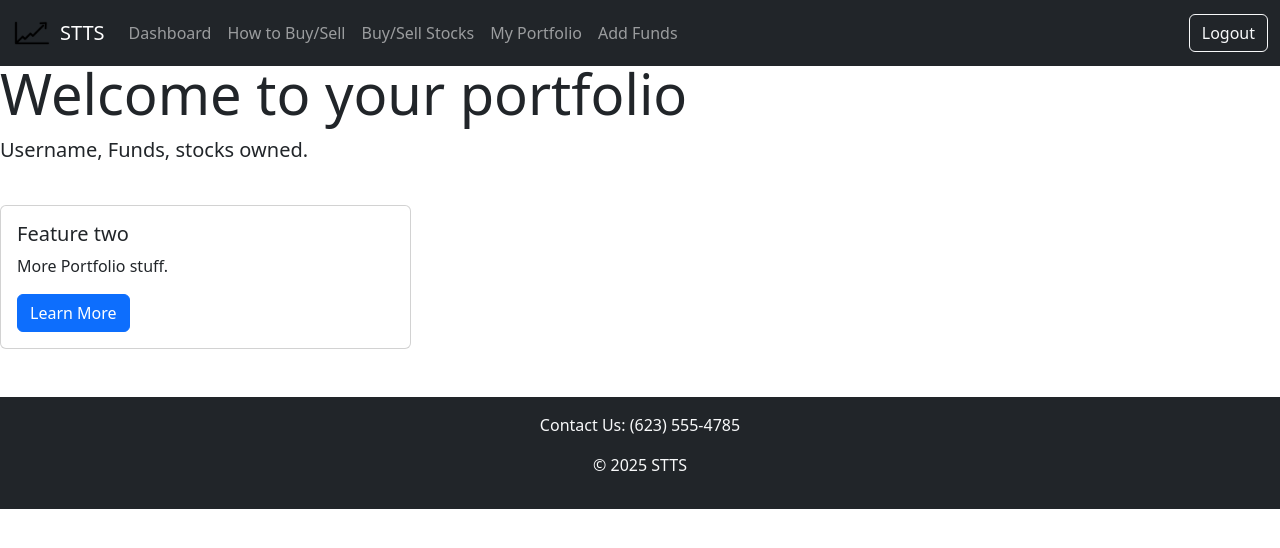
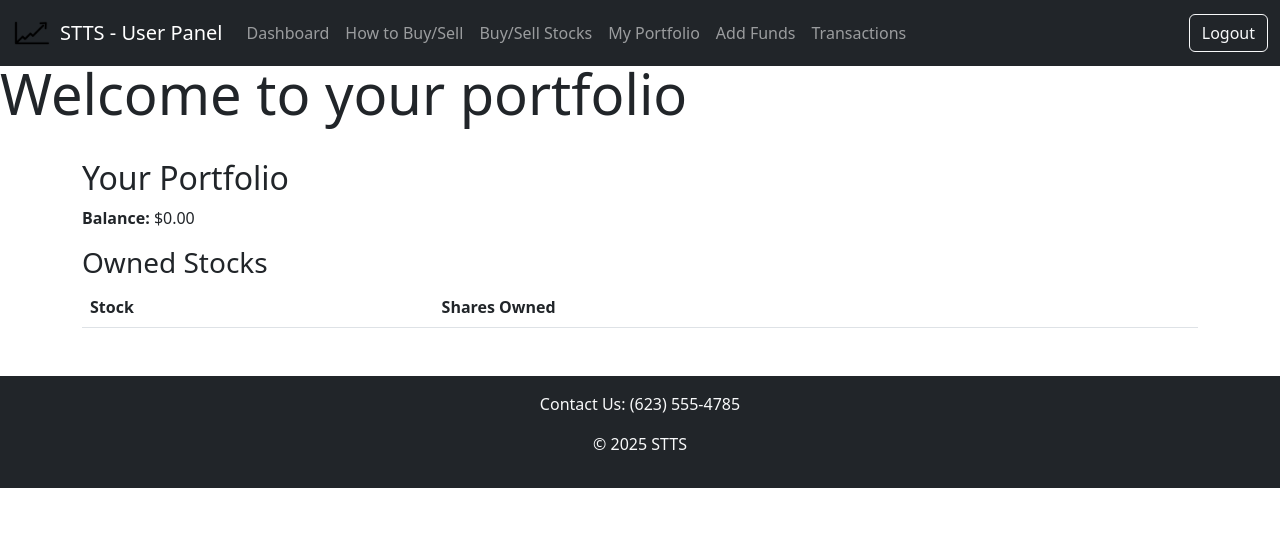
Before and after one commit to ivazqu10/Stocks, a Flask app: page /portfolio in a window 1280 px wide. Shown: the top 548 px of the page. Run offline with Flask 3, Linux system fonts and the light colour scheme; the visitor is signed in with stand-in values (Sample User, id 1); lists and menus that the app fills with data are empty.

Commit message:
Creating the Admin and User Functions
I have edited the admin and user functions to make them work properly and I have also added the ability for users to add/withdraw funds from account.

```diff
--- a/app.py
+++ b/app.py
@@ -1,4 +1,4 @@
-from flask import Flask, render_template, request, url_for, redirect, flash
+from flask import Flask, render_template, request, url_for, redirect, flash, jsonify
 from flask_sqlalchemy import SQLAlchemy
 from flask_login import LoginManager, UserMixin, login_user, logout_user, login_required, current_user
 from werkzeug.security import generate_password_hash, check_password_hash
@@ -10,7 +10,7 @@ import pandas as pd
 
 app = Flask(__name__)
 
-app.config['SQLALCHEMY_DATABASE_URI'] = 'mysql+pymysql://root:67mustang@localhost/user_log'
+app.config['SQLALCHEMY_DATABASE_URI'] = 'mysql+pymysql://root:Madrid0329.@localhost/stocks_db'
 app.config['SQLALCHEMY_TRACK_MODIFICATIONS'] = False
 app.config['SECRET_KEY'] = os.getenv("SECRET_KEY", 'your_secret_key_here')
 
@@ -21,6 +21,7 @@ class User(UserMixin, db.Model):
     username = db.Column(db.String(150), unique=True, nullable=False)
     password = db.Column(db.String(256), nullable=False)
     role = db.Column(db.String(50), default="user", nullable=False)
+    cash_balance = db.Column(db.Float, default=0.0)
 
 class stock_price(db.Model):
     id = db.Column(db.Integer, primary_key=True)
@@ -28,6 +29,29 @@ class stock_price(db.Model):
     price = db.Column(db.Float, nullable=False, default=0.0)
     quantity = db.Column(db.Integer, nullable=False, default=0)
     timestamp = db.Column(db.DateTime, default=datetime.utcnow)
+
+class UserPortfolio(db.Model):
+    id = db.Column(db.Integer, primary_key=True)
+    user_id = db.Column(db.Integer, db.ForeignKey('user.id'), nullable=False)
+    stock_id = db.Column(db.Integer, db.ForeignKey('stock_price.id'), nullable=False)
+    shares_owned = db.Column(db.Integer, default=0)
+
+    user = db.relationship('User', backref=db.backref('portfolio', lazy=True))
+    stock = db.relationship('stock_price', backref=db.backref('holdings', lazy=True))
+
+class TransactionHistory(db.Model):
+    id = db.Column(db.Integer, primary_key=True)
+    user_id = db.Column(db.Integer, db.ForeignKey('user.id'), nullable=False)
+    stock_id = db.Column(db.Integer, db.ForeignKey('stock_price.id'), nullable=False)
+    transaction_type = db.Column(db.String(10), nullable=False)  # "BUY" or "SELL"
+    shares = db.Column(db.Integer, nullable=False)
+    price_per_share = db.Column(db.Float, nullable=False)
+    total_cost = db.Column(db.Float, nullable=False)
+    timestamp = db.Column(db.DateTime, default=datetime.utcnow)
+
+    user = db.relationship('User', backref=db.backref('transactions', lazy=True))
+    stock = db.relationship('stock_price', backref=db.backref('transactions', lazy=True))
+
 
 with app.app_context():
     db.create_all()
@@ -200,6 +224,103 @@ def login():
         flash("Invalid username or password!", "danger")
     return render_template('login.html')
 
+@app.route("/trade_stock", methods=["POST"])
+@login_required
+def trade_stock():
+    data = request.get_json()
+    symbol = data.get("symbol")
+    action = data.get("action")
+    shares = int(data.get("shares", 0))
+
+    user = current_user
+    stock = stock_price.query.filter_by(symbol=symbol).first()
+
+    if not stock:
+        return jsonify({"success": False, "error": "Stock not found"})
+
+    user_portfolio = UserPortfolio.query.filter_by(user_id=user.id, stock_id=stock.id).first()
+
+    if action == "buy":
+        total_cost = stock.price * shares  # Calculate the total cost of the purchase
+
+        if stock.quantity < shares:
+            return jsonify({"success": False, "error": f"Not enough shares available. Only {stock.quantity} left."})
+
+        if user.cash_balance < total_cost:
+            return jsonify({"success": False, "error": "Not enough funds in cash account"})
+
+        user.cash_balance -= total_cost
+        stock.quantity -= shares
+
+        if user_portfolio:
+            user_portfolio.shares_owned += shares
+        else:
+            new_entry = UserPortfolio(user_id=user.id, stock_id=stock.id, shares_owned=shares)
+            db.session.add(new_entry)
+
+        # ✅ Log the buy transaction
+        transaction = TransactionHistory(
+            user_id=user.id,
+            stock_id=stock.id,
+            transaction_type="BUY",
+            shares=shares,
+            price_per_share=stock.price,
+            total_cost=total_cost
+        )
+        db.session.add(transaction)
+
+    elif action == "sell":
+        if not user_portfolio or user_portfolio.shares_owned < shares:
+            return jsonify({"success": False, "error": "Not enough shares to sell"})
+
+        total_sale_value = stock.price * shares
+        user_portfolio.shares_owned -= shares
+        user.cash_balance += total_sale_value
+        stock.quantity += shares
+
+        # ✅ Log the sell transaction
+        transaction = TransactionHistory(
+            user_id=user.id,
+            stock_id=stock.id,
+            transaction_type="SELL",
+            shares=shares,
+            price_per_share=stock.price,
+            total_cost=total_sale_value
+        )
+        db.session.add(transaction)
+
+    db.session.commit()
+
+    return jsonify({"success": True, "new_balance": user.cash_balance})
+
+
+@app.route("/deposit_cash", methods=["POST"])
+@login_required
+def deposit_cash():
+    amount = float(request.form.get("amount"))
+    if amount > 0:
+        current_user.cash_balance += amount
+        db.session.commit()
+        flash("Deposit successful!", "success")
+    return redirect(url_for("funds"))
+
+@app.route("/withdraw_cash", methods=["POST"])
+@login_required
+def withdraw_cash():
+    amount = float(request.form.get("amount"))
+    if 0 < amount <= current_user.cash_balance:
+        current_user.cash_balance -= amount
+        db.session.commit()
+        flash("Withdrawal successful!", "success")
+    else:
+        flash("Invalid withdrawal amount!", "danger")
+    return redirect(url_for("funds"))
+
+@app.route("/transactions")
+@login_required
+def transactions():
+    transactions = TransactionHistory.query.filter_by(user_id=current_user.id).order_by(TransactionHistory.timestamp.desc()).all()
+    return render_template("transactions.html", transactions=transactions)
 
 @app.route('/portfolio')
 @login_required
@@ -226,7 +347,11 @@ def admin_dashboard():
 @login_required
 @admin_required
 def admin_logs():
-    return render_template('admin_logs.html')
+    # Query all transactions from the TransactionHistory table
+    transactions = TransactionHistory.query.order_by(TransactionHistory.timestamp.desc()).all()
+
+    return render_template('admin_logs.html', transactions=transactions)
+
 
 @app.route('/admin_market_hours')
 @login_required
--- a/templates/admin_base.html
+++ b/templates/admin_base.html
@@ -20,9 +20,6 @@
     </style>
 </head>
 <body>
-    <header>
-        <h1>Admin's Stock Exchange</h1>
-    </header>
     <body>
         <nav class="navbar navbar-expand-lg navbar-dark navbar-custom">
             <div class="container-fluid">
--- a/templates/login.html
+++ b/templates/login.html
@@ -1,6 +1,6 @@
 {% extends 'user_base.html' %}
 
-{% block title %}Login{% endblock %}
+{% block title %}STTS Login Page!{% endblock %}
 
 {% block content %}
 <div class="row justify-content-center">
--- a/templates/portfolio.html
+++ b/templates/portfolio.html
@@ -9,38 +9,33 @@
     <div class="col-md-12">
 
         <h1 class="display-4">Welcome to your portfolio</h1>
-
-        <p class="lead">Username, Funds, stocks owned.</p>
-
     </div>
 
 </div>
 
-<!-- Example Bootstrap Components -->
 
-<div class="row mt-4">
+<div class="container mt-4">
+    <h2>Your Portfolio</h2>
+    <p><strong>Balance:</strong> ${{ "%.2f"|format(current_user.cash_balance) }}</p>
 
-    <!-- Card Example -->
-
-    <div class="col-md-4">
-
-        <div class="card">
-
-            <div class="card-body">
-
-                <h5 class="card-title">Feature two</h5>
-
-                <p class="card-text">More Portfolio stuff.</p>
-
-                <a href="#" class="btn btn-primary">Learn More</a>
-
-            </div>
-
-        </div>
-
-    </div>
+    <h3>Owned Stocks</h3>
+    <table class="table">
+        <thead>
+            <tr>
+                <th>Stock</th>
+                <th>Shares Owned</th>
+            </tr>
+        </thead>
+        <tbody>
+            {% for stock in current_user.portfolio %}
+            <tr>
+                <td>{{ stock.stock.symbol }}</td>
+                <td>{{ stock.shares_owned }}</td>
+            </tr>
+            {% endfor %}
+        </tbody>
+    </table>
+</div>
 
 
-</div>
-
 {% endblock %}
--- a/templates/register.html
+++ b/templates/register.html
@@ -1,6 +1,6 @@
 {% extends 'user_base.html' %}
 
-{% block title %}Sign Up{% endblock %}
+{% block title %}STTS Sign Up Page!{% endblock %}
 
 {% block content %}
 <div class="row justify-content-center">
--- a/templates/user_base.html
+++ b/templates/user_base.html
@@ -14,7 +14,7 @@
                 {% if current_user.is_authenticated %}
                 <a class="navbar-brand d-flex align-items-center" href="{{ url_for('user_dashboard') }}">
                     <img src="{{ url_for('static', filename='images/logo.png') }}" alt="STTS Logo" width="40" height="40" class="me-2">
-                    STTS
+                    STTS - User Panel
                 </a>
 
                 <button class="navbar-toggler" type="button" data-bs-toggle="collapse" data-bs-target="#navbarNav">
@@ -37,6 +37,9 @@
                         </li>
                         <li class="nav-item">
                             <a class="nav-link" href="{{ url_for('funds') }}">Add Funds</a>
+                        </li>
+                        <li class="nav-item">
+                            <a class="nav-link" href="{{ url_for('transactions') }}">Transactions</a>
                         </li>
                     </ul>
                     <ul class="navbar-nav">
```
Also changed, not shown: templates/admin_dashboard.html (+5 -11 lines), templates/admin_logs.html (+33 -25 lines), templates/buy_sell_stock.html (+120 -4 lines), templates/funds.html (+10 -24 lines), templates/user_dashboard.html (+6 -20 lines).
